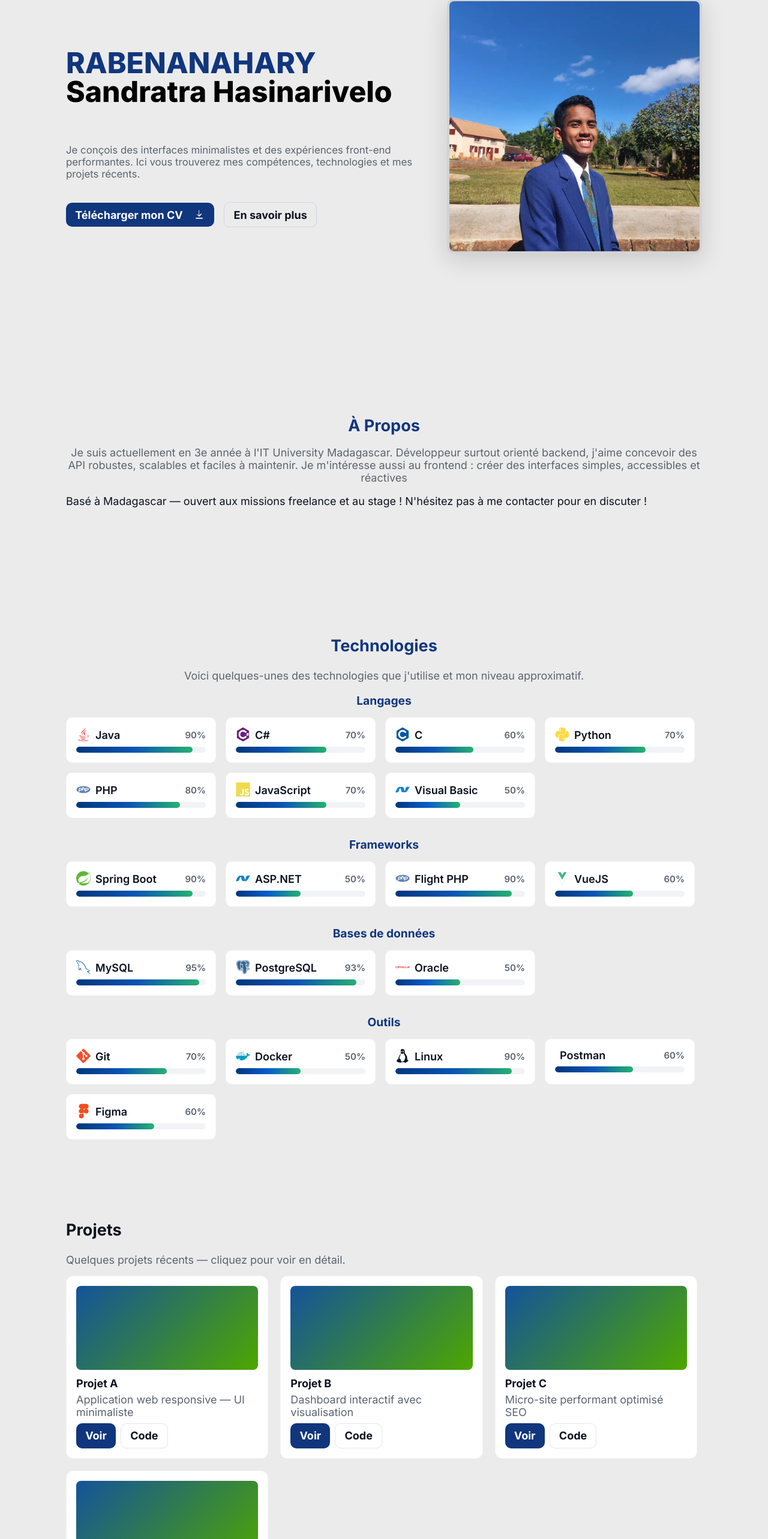
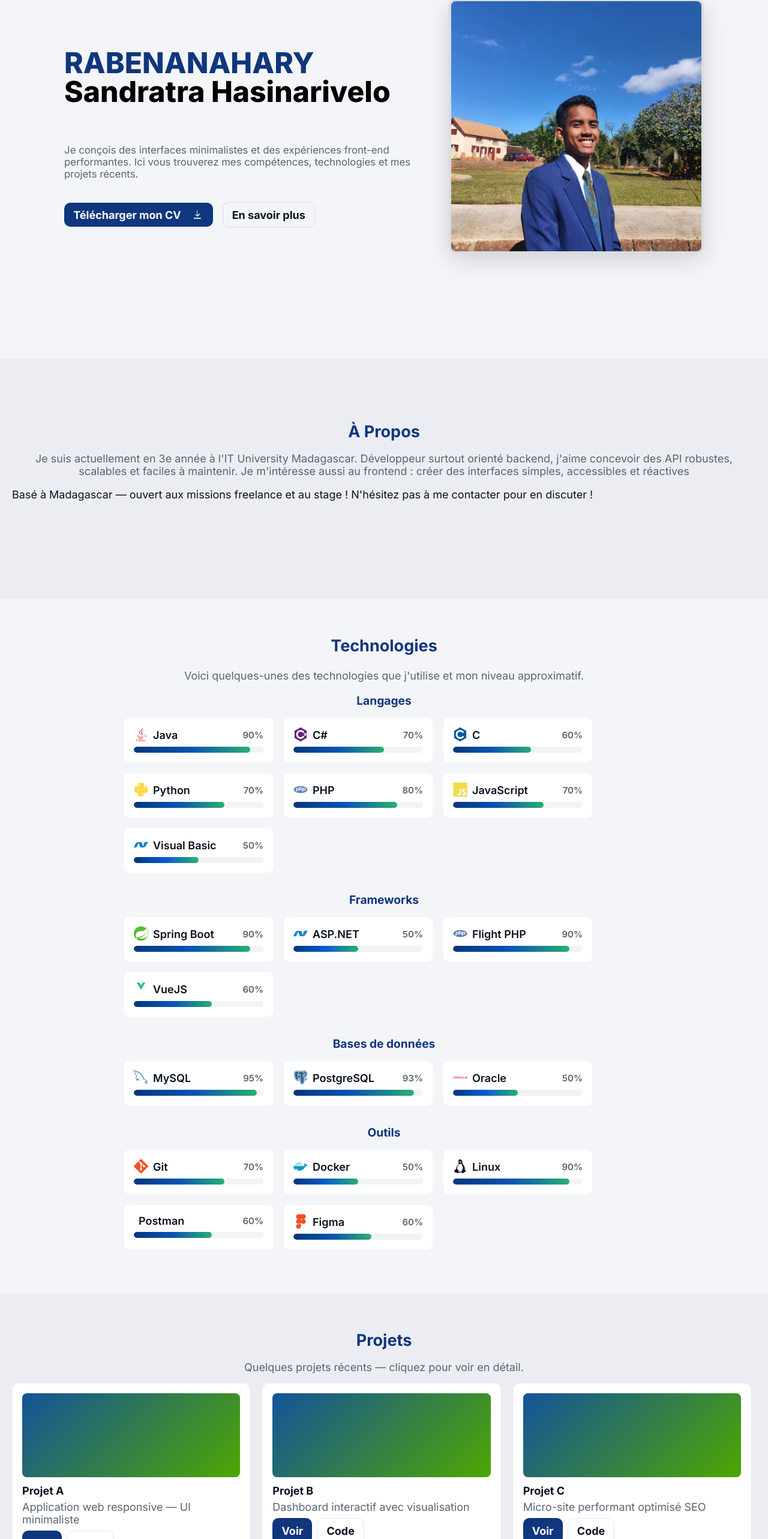
Before and after one commit to Sandratra05/portfolio, a Vue app: page / in a window 1280 px wide. Shown: the part 202-2768 px from the top of the page at 60% size. Built offline with nearby package versions, Linux system fonts and the light colour scheme.

Commit message:
emphasize every section

```diff
--- a/src/assets/styles.css
+++ b/src/assets/styles.css
@@ -5,6 +5,8 @@
   --text: #0b1220;
   --muted: #5a6470;
   --nav-height: 64px;
+  --section-bg-odd: #f3f5f8;
+  --section-bg-even: #ecedf3;
 }
 
 * {
@@ -109,19 +111,23 @@ main {
 
 /* Hero */
 .section-hero {
+  max-width: 100vw;
   min-height: calc(100vh - var(--nav-height));
   display: flex;
-  align-items: center;
-  padding-top: 0
+  justify-content: center;
+  padding-top: 0;
+  background-color: var(--section-bg-odd);
 }
 
 /* About: don't take full viewport — use half page and center content */
 .section-about {
+  max-width: 100vw;
   min-height: 50vh;
   display: flex;
   align-items: center;
   justify-content: center;
   padding-top: 0; /* avoid extra top offset inside the half-height area */
+  background-color: var(--section-bg-even);
 }
 
 .hero-inner {
@@ -181,6 +187,8 @@ main {
 }
 
 .section-techs {
+  max-width: 100vw;
+  background-color: var(--section-bg-odd);
   display: flex;
   flex-direction: column;
   gap: 1.25rem
@@ -234,6 +242,15 @@ main {
   background: linear-gradient(90deg, #01377d, #0a54b4, #26b170);
 }
 
+.section-projects {
+  max-width: 100vw;
+  min-height: calc(100vh - var(--nav-height));
+  display: flex;
+  justify-content: center;
+  /*padding-top: 0;*/
+  background-color: var(--section-bg-even);
+}
+
 /* Projects grid */
 .projects-grid {
   display: flex;
--- a/src/components/Projects.vue
+++ b/src/components/Projects.vue
@@ -1,7 +1,7 @@
 <template>
   <div>
-    <h2>Projets</h2>
-    <p style="color:var(--muted);margin-bottom:1rem">Quelques projets récents — cliquez pour voir en détail.</p>
+    <h1>Projets</h1>
+    <p style="color:var(--muted);margin-bottom:1rem; text-align: center;">Quelques projets récents — cliquez pour voir en détail.</p>
 
     <div class="projects-grid">
       <article class="card" v-for="p in projects" :key="p.title">
@@ -29,6 +29,11 @@ const projects = [
 </script>
 
 <style scoped>
+h1 {
+  text-align: center;
+  color: var(--color-primary);
+  margin-bottom: 0.25rem;
+}
 .projects-grid {
   display: flex;
   flex-wrap: wrap;
--- a/src/components/Techs.vue
+++ b/src/components/Techs.vue
@@ -143,7 +143,7 @@ h3 {
 }
 
 .tech-container {
-  width: 100%;
+  width: 70%;
 }
 .tech-section {
   margin-bottom: 2rem;
```
